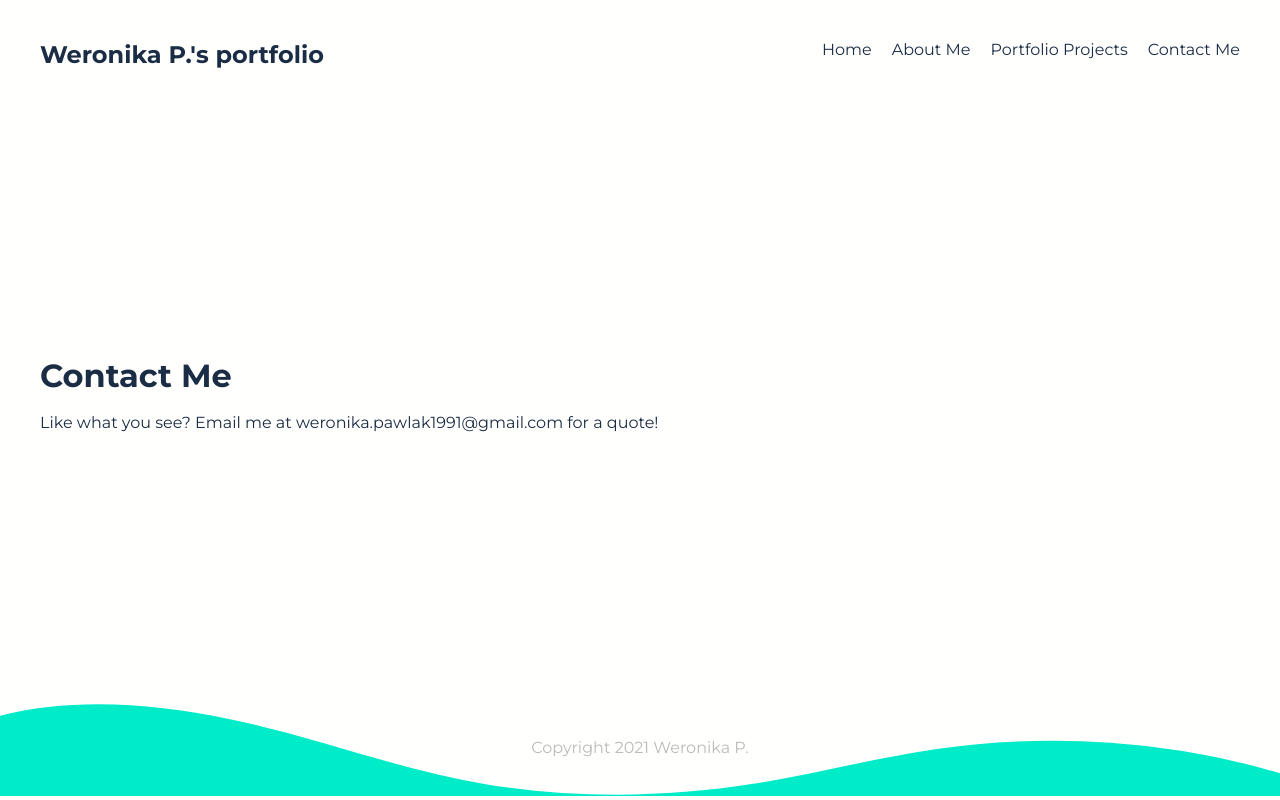
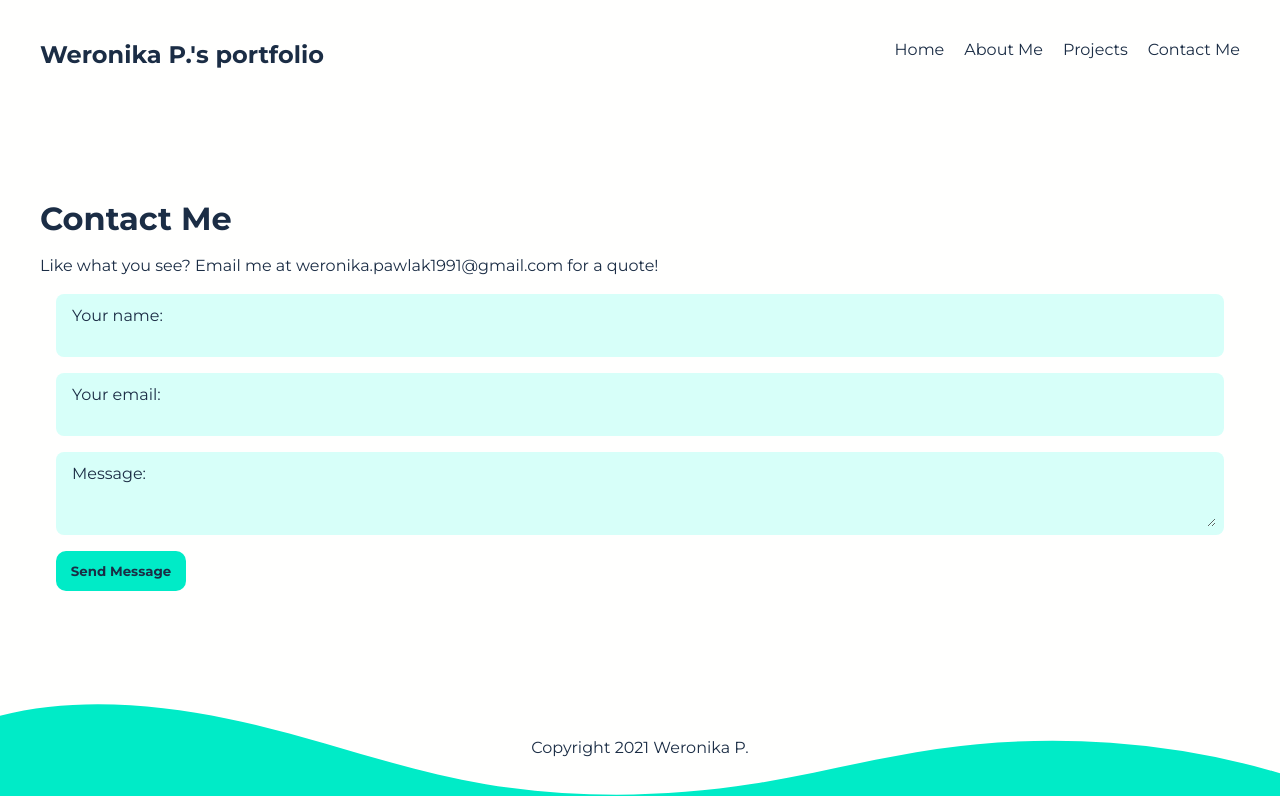
Before and after one commit to weronika-p/portfolio, a Gatsby site: page /contact in a window 1280 px wide. Built offline with nearby package versions, Linux system fonts and the light colour scheme; Gatsby itself is replaced by a stand-in of ours.

Commit message:
feat(contact): Add contact form

```diff
--- /dev/null
+++ b/src/components/ContactForm.js
@@ -0,0 +1,49 @@
+import React from 'react'
+import * as styles from '../styles/contact.module.css'
+
+export default function ContactForm({ handleSubmit, handleChange }) {
+  return (
+    <form
+      name="contact"
+      method="post"
+      action="/thanks/"
+      data-netlify="true"
+      data-netlify-honeypot="bot-field"
+      onSubmit={handleSubmit}
+    >
+      <input type="hidden" name="form-name" value="contact" />
+      <p hidden>
+        <label>
+          Don’t fill this out:{' '}
+          <input name="bot-field" onChange={handleChange} />
+        </label>
+      </p>
+      <div className='container'>
+        <div className={styles.content}>
+            <label>
+            Your name:
+            <br />
+            <input type="text" name="name" onChange={handleChange} />
+            </label>
+        </div>
+        <div className={styles.content}>
+            <label>
+            Your email:
+            <br />
+            <input type="email" name="email" onChange={handleChange} />
+            </label>
+        </div>
+        <div className={styles.content}>
+            <label>
+            Message:
+            <br />
+            <textarea name="message" onChange={handleChange} />
+            </label>
+        </div>
+    </div>
+    <p>
+        <button className={styles.contactButton} type="submit">Send Message</button>
+    </p>
+    </form>
+  )
+}
--- a/src/components/Navbar.js
+++ b/src/components/Navbar.js
@@ -20,7 +20,7 @@
       <div className="links">
         <Link to="/">Home</Link>
         <Link to="/about">About Me</Link>
-        <Link to="/projects">Portfolio Projects</Link>
+        <Link to="/projects">Projects</Link>
         <Link to='/contact'>Contact Me</Link>
       </div>
     </nav>
--- a/src/pages/contact.js
+++ b/src/pages/contact.js
@@ -1,14 +1,44 @@
-import { graphql } from 'gatsby'
-import React from 'react'
+import { graphql, navigate } from 'gatsby'
+import React, { useState } from 'react'
 import Layout from '../components/Layout'
+import ContactForm from '../components/ContactForm'
+
+function encode(data) {
+  return Object.keys(data)
+    .map(key => encodeURIComponent(key) + '=' + encodeURIComponent(data[key]))
+    .join('&')
+}
 
 export default function ContactMe({ data }) {
-    const contact = data.contact.siteMetadata.contact
+  const [state, setState] = useState({})
+
+  const contact = data.contact.siteMetadata.contact
+
+  const handleChange = e => {
+    setState({ ...state, [e.target.name]: e.target.value })
+  }
+
+  const handleSubmit = e => {
+    e.preventDefault()
+    const form = e.target
+    fetch('/', {
+      method: 'POST',
+      headers: { 'Content-Type': 'application/x-www-form-urlencoded' },
+      body: encode({
+        'form-name': form.getAttribute('name'),
+        ...state,
+      }),
+    })
+      .then(() => navigate(form.getAttribute('action')))
+      .catch(error => alert(error))
+  }
+
   return (
     <Layout>
       <div>
         <h1>Contact Me</h1>
         <p>Like what you see? Email me at {contact} for a quote!</p>
+        <ContactForm handleSubmit={handleSubmit} handleChange={handleChange} />
       </div>
     </Layout>
   )
--- /dev/null
+++ b/src/styles/contact.module.css
@@ -0,0 +1,18 @@
+.content {
+    background-color: #d7fff9;
+    border-radius: 0.5rem;
+    padding: 0.75rem 1rem 0.25rem;
+    margin: 1rem
+}
+
+.content input, .content textarea {
+    width: 100%;
+    background-color: #d7fff9;
+    border: none;
+    outline: none;
+    padding: 0.25rem 0.5rem 0.5rem 0;
+}
+
+.contactButton {
+    margin-left: 1rem;
+}
--- a/src/styles/global.css
+++ b/src/styles/global.css
@@ -57,7 +57,7 @@
 
 footer p{
   text-align: center;
-  color: #bbb;
+  color: #1b2d45;
   margin: 40px auto;
   z-index: 1;
 }
```
Also changed, not shown: src/pages/thanks.js (added, +11 -0 lines), src/styles/projects.module.css (+6 -1 lines).
